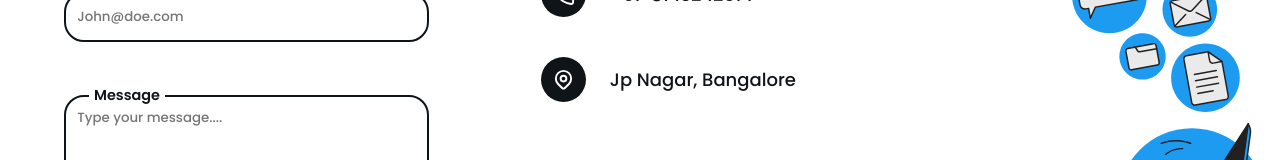
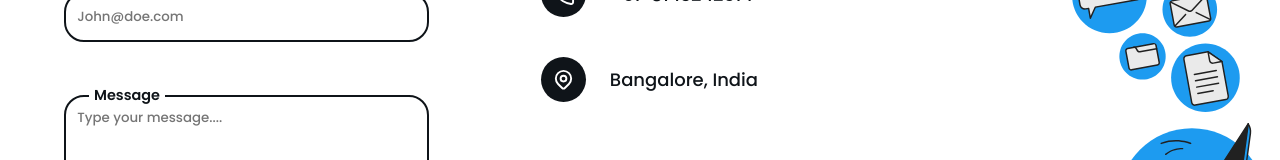
Before and after one commit to virinchimanepalli/my-portfolio, a React (Create React App) app: page / in a window 1280 px wide. Shown: the part 4818-4978 px from the top of the page. Built offline with nearby package versions, Linux system fonts and the light colour scheme; a web font is replaced by a local one.

Commit message:
[fix]: changed location.

```diff
--- a/src/data/contactsData.js
+++ b/src/data/contactsData.js
@@ -1,6 +1,6 @@
 export const contactsData = {
   email: "virinchi.msk83@gmail.com",
   phone: "+91-8143242514",
-  address: "Jp Nagar, Bangalore",
+  address: "Bangalore, India",
   sheetAPI: "",
 };
```
